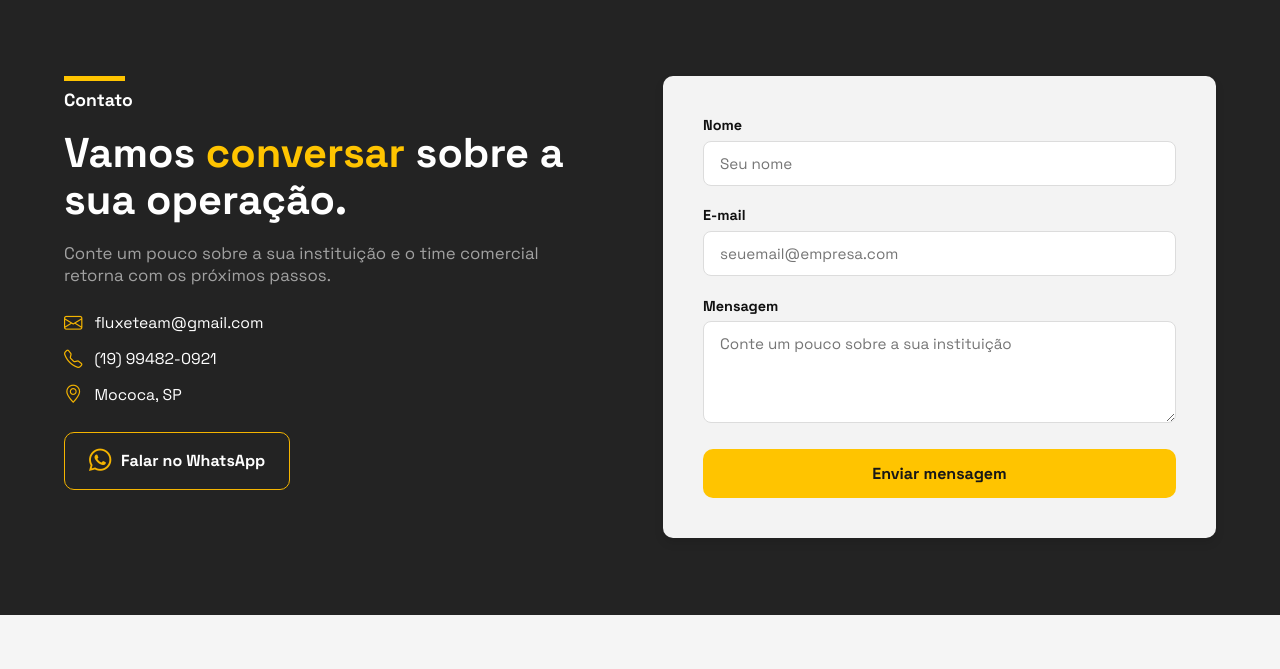
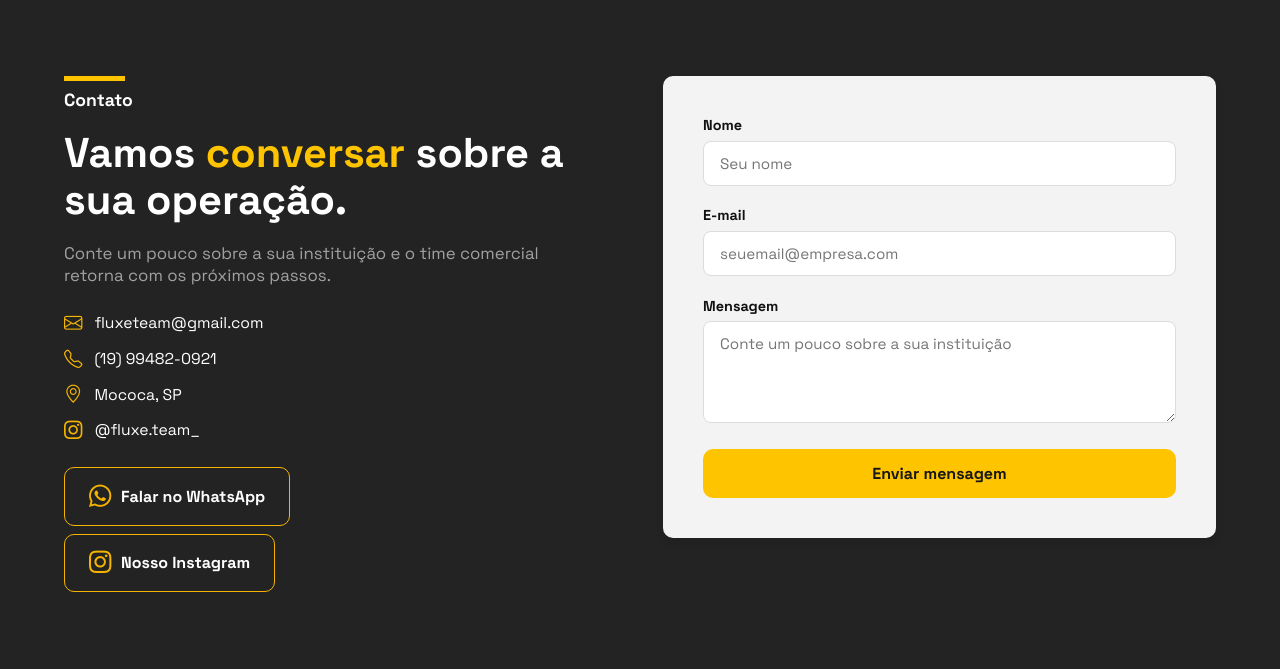
Before and after one commit to rianzitos/SystemFluxe, a PHP site: page /SystemFluxe/ in a window 1280 px wide; the page is wider, and only the part inside the window is pictured. Shown: the part 4026-4695 px from the top of that part. Before the commit the page ends 4641 px from the top of that part, so only its background shows below. Run offline with PHP 8.4, Linux system fonts and the light colour scheme; some libraries are stand-ins or nearby versions; some web fonts are replaced.

Commit message:
Botao do Instagram na página principal e do SICAPDA

```diff
--- a/index.html
+++ b/index.html
@@ -102,7 +102,8 @@
                     </div>
                     <div class="quadrado-amarelo"></div>
                     <div class="imageBox"> <!-- Imagem principal -->
-                        <img id="imagemUm" src="/img/cartaoFluxe.svg" alt="Cartões de visita da Fluxe" fetchpriority="high">
+                        <img id="imagemUm" src="/img/cartaoFluxe.svg" alt="Cartões de visita da Fluxe"
+                            fetchpriority="high">
                     </div>
                     <div class="bolinhas"></div> <!-- Bolinhas decorativas -->
 
@@ -132,7 +133,8 @@
                         <label for="inovacao" class="card"> <!-- Card de inovação -->
                             <div class="row">
                                 <div class="circle ideia"><!-- Ícone do card -->
-                                    <img class="iconImg" loading="lazy" decoding="async" src="/img/idea.svg" alt="Imagem Ideia">
+                                    <img class="iconImg" loading="lazy" decoding="async" src="/img/idea.svg"
+                                        alt="Imagem Ideia">
                                 </div>
                                 <div class="descricao">
                                     <h1>INOVAÇÃO</h1> <!-- Texto do card -->
@@ -152,7 +154,8 @@
                         <label for="target" class="card"><!-- Card com informações sobre resultados -->
                             <div class="row">
                                 <div class="circle target"><!-- Card com informações sobre resultados -->
-                                    <img class="iconImg" loading="lazy" decoding="async" src="/img/target.png" alt="Imagem Foco">
+                                    <img class="iconImg" loading="lazy" decoding="async" src="/img/target.png"
+                                        alt="Imagem Foco">
                                 </div>
                                 <div class="descricao">
                                     <h1>FOCO EM RESULTADOS</h1>
@@ -171,7 +174,8 @@
                         <label for="people" class="card"><!-- Card sobre parceria -->
                             <div class="row">
                                 <div class="circle people"> <!-- Ícone do card -->
-                                    <img class="iconImg" loading="lazy" decoding="async" src="/img/people.png" alt="Imagem Parceria">
+                                    <img class="iconImg" loading="lazy" decoding="async" src="/img/people.png"
+                                        alt="Imagem Parceria">
                                 </div>
                                 <div class="descricao">
                                     <h1>PARCERIA</h1>
@@ -210,9 +214,9 @@
                             <li class="impl-card impl-card--escuro">
                                 <article class="impl-card__corpo">
                                     <div class="impl-card__midia">
-                                        <img class="impl-card__img" style="--zoom: 1.6"
-                                            src="/img/cartaoAcesso.svg" alt="Cartão sendo aproximado de um leitor de acesso"
-                                            loading="lazy" decoding="async">
+                                        <img class="impl-card__img" style="--zoom: 1.6" src="/img/cartaoAcesso.svg"
+                                            alt="Cartão sendo aproximado de um leitor de acesso" loading="lazy"
+                                            decoding="async">
                                         <span class="impl-card__tag"><b>01</b> Acesso</span>
                                     </div>
                                     <h2 class="impl-card__titulo">Sistema de Controle de Acesso</h2>
@@ -233,9 +237,9 @@
                             <li class="impl-card">
                                 <article class="impl-card__corpo">
                                     <div class="impl-card__midia">
-                                        <img class="impl-card__img" style="--zoom: 1.85"
-                                            src="/img/tablet.svg" alt="Pessoa consultando um tablet ao lado de alimentos"
-                                            loading="lazy" decoding="async">
+                                        <img class="impl-card__img" style="--zoom: 1.85" src="/img/tablet.svg"
+                                            alt="Pessoa consultando um tablet ao lado de alimentos" loading="lazy"
+                                            decoding="async">
                                         <span class="impl-card__tag"><b>02</b> Previsão</span>
                                     </div>
                                     <h2 class="impl-card__titulo">Previsão de Demanda Alimentar</h2>
@@ -257,9 +261,9 @@
                             <li class="impl-card impl-card--escuro">
                                 <article class="impl-card__corpo">
                                     <div class="impl-card__midia">
-                                        <img class="impl-card__img" style="--zoom: 1"
-                                            src="/img/dashboardSistema.svg" alt="Painel geral do SICAPDA com gráficos e indicadores"
-                                            loading="lazy" decoding="async">
+                                        <img class="impl-card__img" style="--zoom: 1" src="/img/dashboardSistema.svg"
+                                            alt="Painel geral do SICAPDA com gráficos e indicadores" loading="lazy"
+                                            decoding="async">
                                         <span class="impl-card__tag"><b>03</b> Analytics</span>
                                     </div>
                                     <h2 class="impl-card__titulo">Dashboard em Tempo Real</h2>
@@ -280,9 +284,9 @@
                             <li class="impl-card">
                                 <article class="impl-card__corpo">
                                     <div class="impl-card__midia">
-                                        <img class="impl-card__img" style="--zoom: 1"
-                                            src="/img/cozinha.svg" alt="Pessoas sendo atendidas em um refeitório"
-                                            loading="lazy" decoding="async">
+                                        <img class="impl-card__img" style="--zoom: 1" src="/img/cozinha.svg"
+                                            alt="Pessoas sendo atendidas em um refeitório" loading="lazy"
+                                            decoding="async">
                                         <span class="impl-card__tag"><b>04</b> Operação</span>
                                     </div>
                                     <h2 class="impl-card__titulo">Gestão de Refeitórios</h2>
@@ -331,7 +335,8 @@
 
                             <div class="membro-card">
                                 <div class="membro-foto">
-                                    <img class="fotos" loading="lazy" decoding="async" src="/img/Davi.svg" alt="Foto de Davi Gonçalves">
+                                    <img class="fotos" loading="lazy" decoding="async" src="/img/Davi.svg"
+                                        alt="Foto de Davi Gonçalves">
                                     <!-- Foto do integrante -->
                                 </div>
                                 <h3 class="membro-nome">Davi Gonçalves - Project Owner (PO)</h3>
@@ -352,7 +357,8 @@
 
                             <div class="membro-card">
                                 <div class="membro-foto">
-                                    <img class="fotos" loading="lazy" decoding="async" src="/img/Rian.svg" alt="Foto de Rian Rafael">
+                                    <img class="fotos" loading="lazy" decoding="async" src="/img/Rian.svg"
+                                        alt="Foto de Rian Rafael">
                                     <!-- Foto do integrante -->
                                 </div>
                                 <h3 class="membro-nome">Rian Rafael - Scrum Master</h3>
@@ -369,7 +375,8 @@
 
                             <div class="membro-card">
                                 <div class="membro-foto">
-                                    <img class="fotos" loading="lazy" decoding="async" src="/img/Rhyan.svg" alt="Foto de Rhyan Gabriel">
+                                    <img class="fotos" loading="lazy" decoding="async" src="/img/Rhyan.svg"
+                                        alt="Foto de Rhyan Gabriel">
                                     <!-- Foto do integrante -->
                                 </div>
                                 <h3 class="membro-nome">Rhyan Gabriel</h3>
@@ -382,7 +389,8 @@
 
                             <div class="membro-card">
                                 <div class="membro-foto">
-                                    <img class="fotos" loading="lazy" decoding="async" src="/img/Beatriz.svg" alt="Foto de Beatriz Moreira">
+                                    <img class="fotos" loading="lazy" decoding="async" src="/img/Beatriz.svg"
+                                        alt="Foto de Beatriz Moreira">
                                     <!-- Foto do integrante -->
                                 </div>
                                 <h3 class="membro-nome">Beatriz Moreira</h3>
@@ -395,7 +403,8 @@
 
                             <div class="membro-card">
                                 <div class="membro-foto">
-                                    <img class="fotos" loading="lazy" decoding="async" src="/img/julia.svg" alt="Foto de Julia Ferreira">
+                                    <img class="fotos" loading="lazy" decoding="async" src="/img/julia.svg"
+                                        alt="Foto de Julia Ferreira">
                                     <!-- Foto do integrante -->
                                 </div>
                                 <h3 class="membro-nome">Julia Ferreira</h3>
@@ -439,12 +448,19 @@
                             <li><i class="bi bi-envelope"></i> fluxeteam@gmail.com</li>
                             <li><i class="bi bi-telephone"></i> (19) 99482-0921 </li>
                             <li><i class="bi bi-geo-alt"></i> Mococa, SP</li>
+                            <li><i class="bi bi-instagram"></i> @fluxe.team_</li>
                         </ul>
 
-                        <a class="ctaOutline" href="#" aria-label="Falar no WhatsApp">
-                            <i class="bi bi-whatsapp"></i>
-                            <span>Falar no WhatsApp</span>
-                        </a>
+                        <div class="containerRedes">
+                            <a class="ctaOutline" href="#" aria-label="Falar no WhatsApp">
+                                <i class="bi bi-whatsapp"></i>
+                                <span>Falar no WhatsApp</span>
+                            </a>
+                            <a class="instagram" href="https://www.instagram.com/fluxe.team_/" aria-label="Nosso Instagram" target="_blank">
+                                <i class="bi bi-instagram"></i>
+                                <span>Nosso Instagram</span>
+                            </a>
+                        </div>
                     </div>
 
                     <form class="formCard" method="POST" action="">
--- a/public/css/style.css
+++ b/public/css/style.css
@@ -1079,6 +1079,58 @@ input:checked+label .descricao * {
     color: var(--branco);
 }
 
+.instagram {
+    position: relative;      /* referência para o ::before */
+    isolation: isolate;      /* mantém o ::before atrás do texto/ícone, mas dentro do botão */
+    overflow: hidden;        /* o gradiente respeita o border-radius */
+    display: flex;
+    align-items: center;
+    gap: 0.6rem;
+    width: fit-content;
+    padding: 0.85rem 1.5rem;
+    border-radius: var(--raio-padrao);
+    background-color: transparent;
+    border: 1.5px solid var(--amarelo-secundario);
+    color: var(--branco);
+    text-decoration: none;
+    font-weight: bold;
+    white-space: nowrap;
+    margin-top: 0.5rem;
+    transition: border-color 0.4s ease;
+}
+
+/* Camada com as cores do Instagram: começa invisível */
+.instagram::before {
+    content: "";
+    position: absolute;
+    inset: 0;
+    z-index: -1;
+    background: linear-gradient(45deg, #feda75, #fa7e1e, #d62976, #962fbf, #4f5bd5);
+    opacity: 0;
+    transition: opacity 0.4s ease;
+}
+
+.instagram:hover {
+    border-color: transparent;
+}
+
+/* No hover só a opacidade muda, e isso anima suave */
+.instagram:hover::before {
+    opacity: 1;
+}
+
+.instagram i {
+    font-size: 1.4rem;
+    color: var(--amarelo-secundario);
+    transition: 0.3s ease;
+}
+
+
+
+.instagram:hover i {
+    color: var(--branco);
+}
+
 .miniTitulo h5 {
     font-size: 1.1rem;
     font-weight: 700;
```
Also changed, not shown: app/views/indexSys.html (+11 -4 lines), public/css/styleSys.css (+52 -0 lines).
